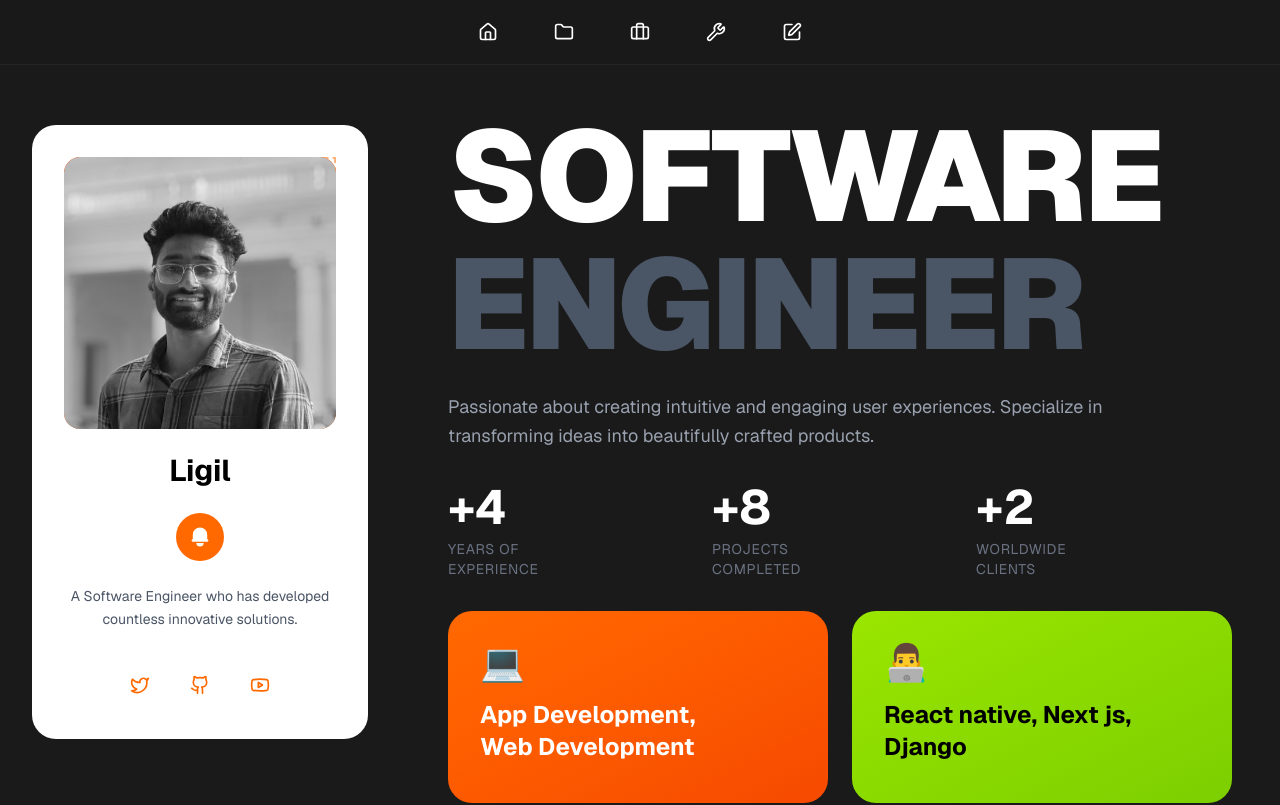
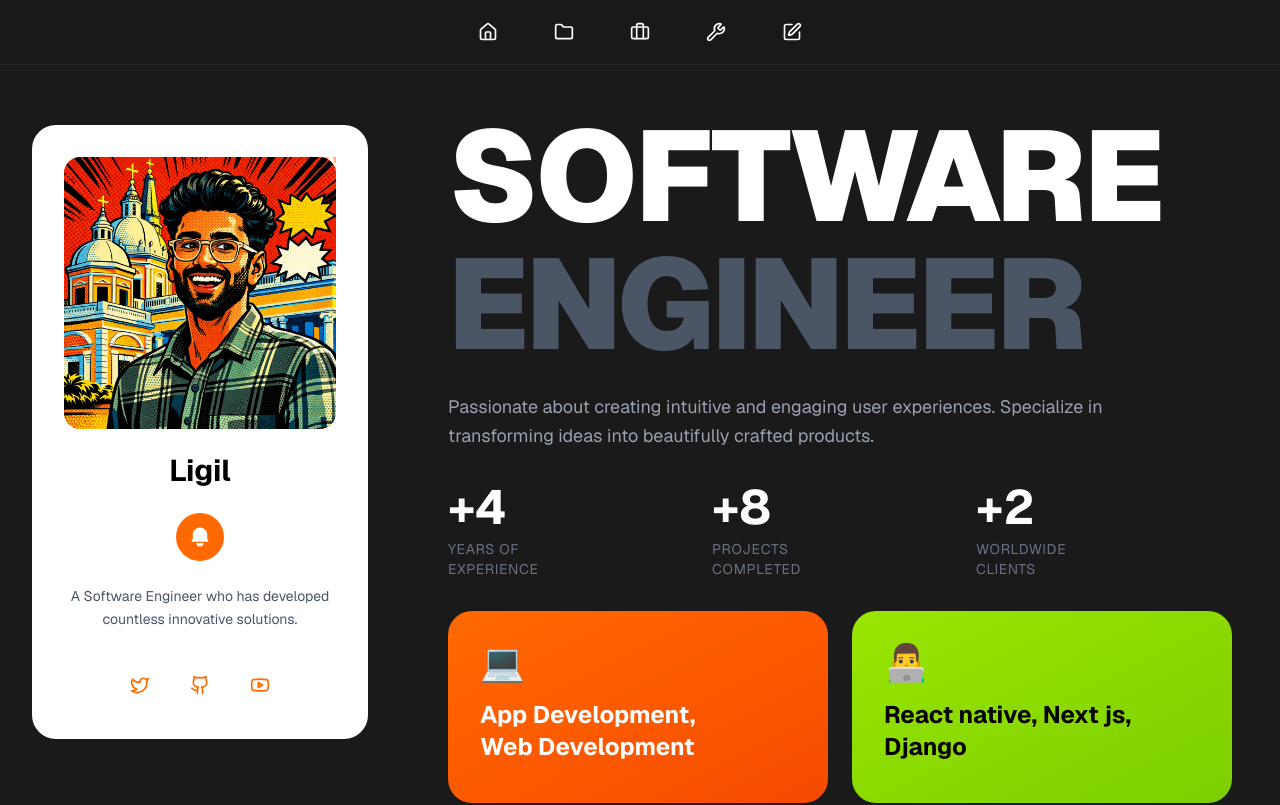
Before and after one commit to ligilv/portfolio-nextjs, a Next.js app: page / in a window 1280 px wide. Shown: the top 805 px of the page. Built offline with nearby package versions, Linux system fonts and the light colour scheme.

Commit message:
feat:change image

```diff
--- a/app/portfolio/page.tsx
+++ b/app/portfolio/page.tsx
@@ -105,7 +105,7 @@ export default function PortfolioPage() {
                                 </div>
                                 {/* Actual Image */}
                                 <img
-                                    src="/portfolio.jpeg"
+                                    src="/portfolio.png"
                                     alt="Ligil V James"
                                     // className="absolute inset-0 w-full h-full object-cover"
                                     className="absolute object-contain rounded-2xl"
```
Also changed, not shown: public/portfolio.PNG (added), public/portfolio.jpeg (deleted).
